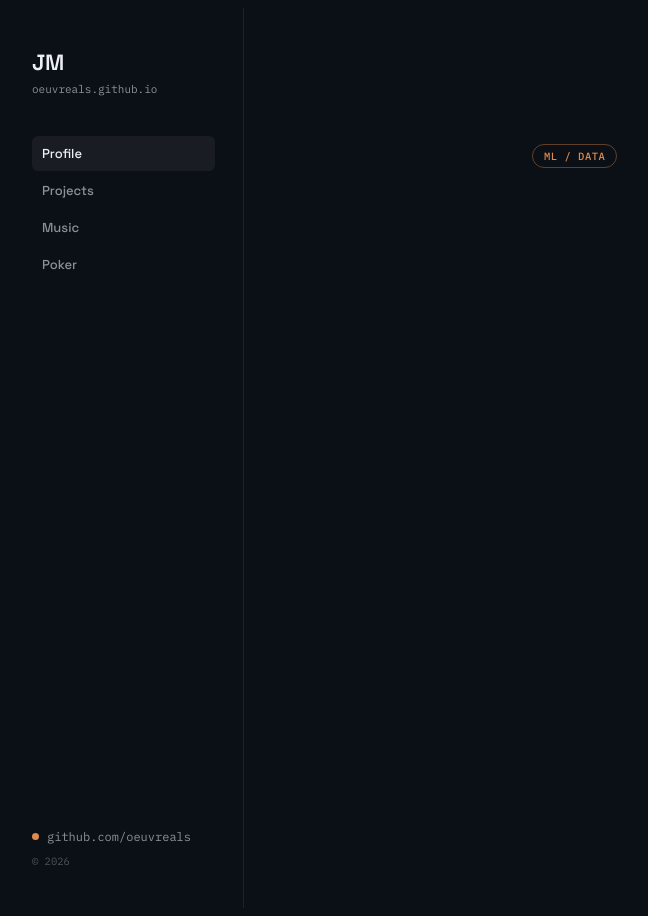
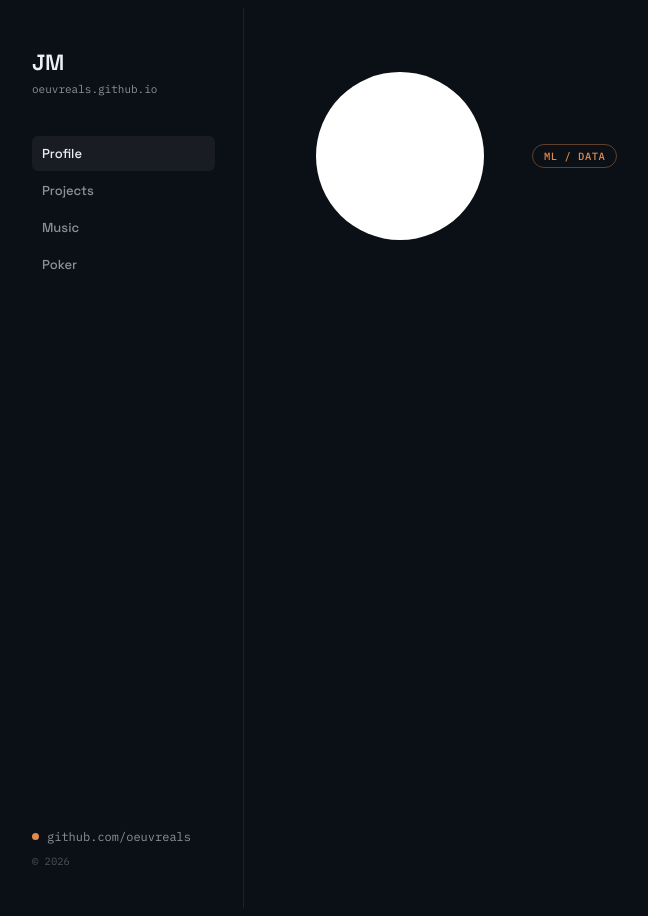
Before and after one commit to oeuvreals/oeuvreals.github.io, a Jekyll site: the page built from index.md, in a window 1280 px wide. Shown: the whole page, without its empty margins (4-652 px from the left). Built offline with Jekyll 4.4.1, drawn with Linux system fonts in a browser that asks for light colours; some web fonts are replaced.

Commit message:
main.css

```diff
--- a/assets/css/main.css
+++ b/assets/css/main.css
@@ -203,6 +203,11 @@ html { scrollbar-width: thin; scrollbar-color: var(--line) transparent; }
   display: block;
 }
 
+.profile__photo--blank {
+  background: #ffffff;
+}
+
+
 .profile__body {
   display: flex;
   flex-direction: column;
```
